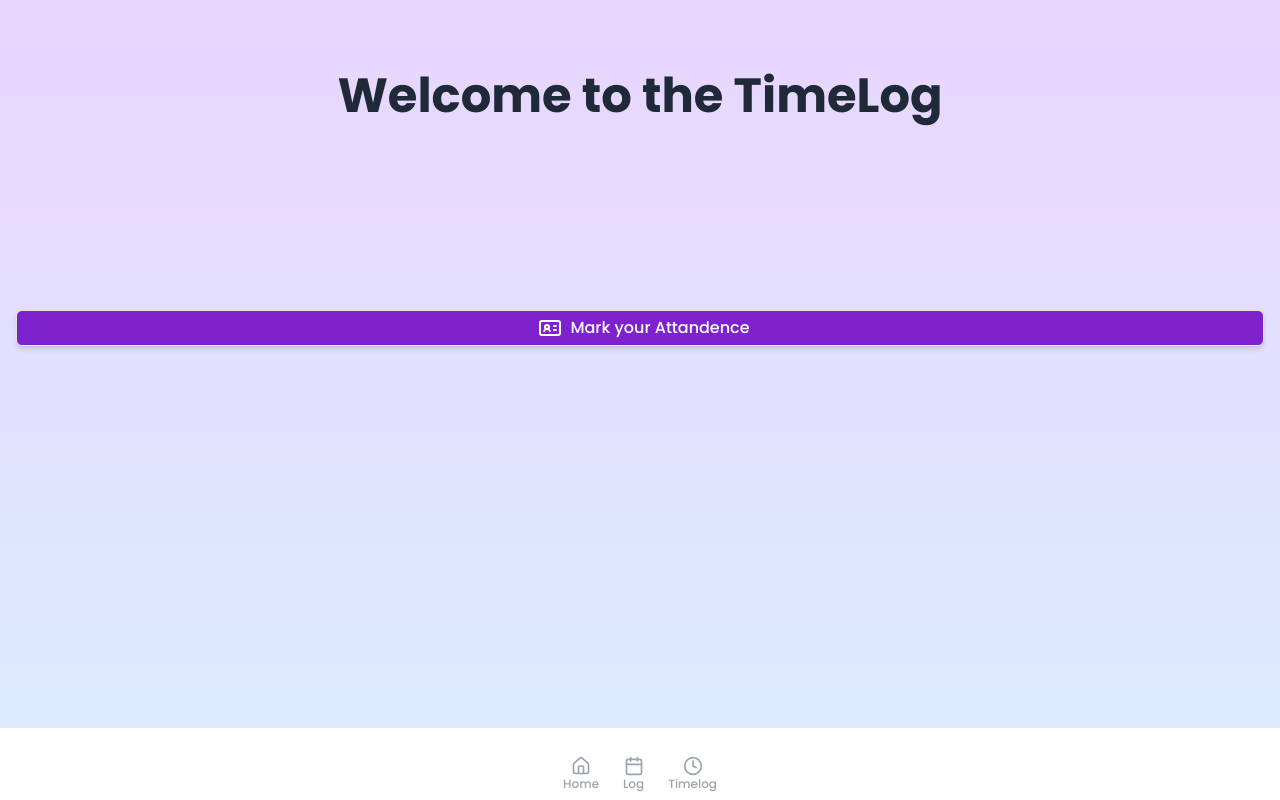
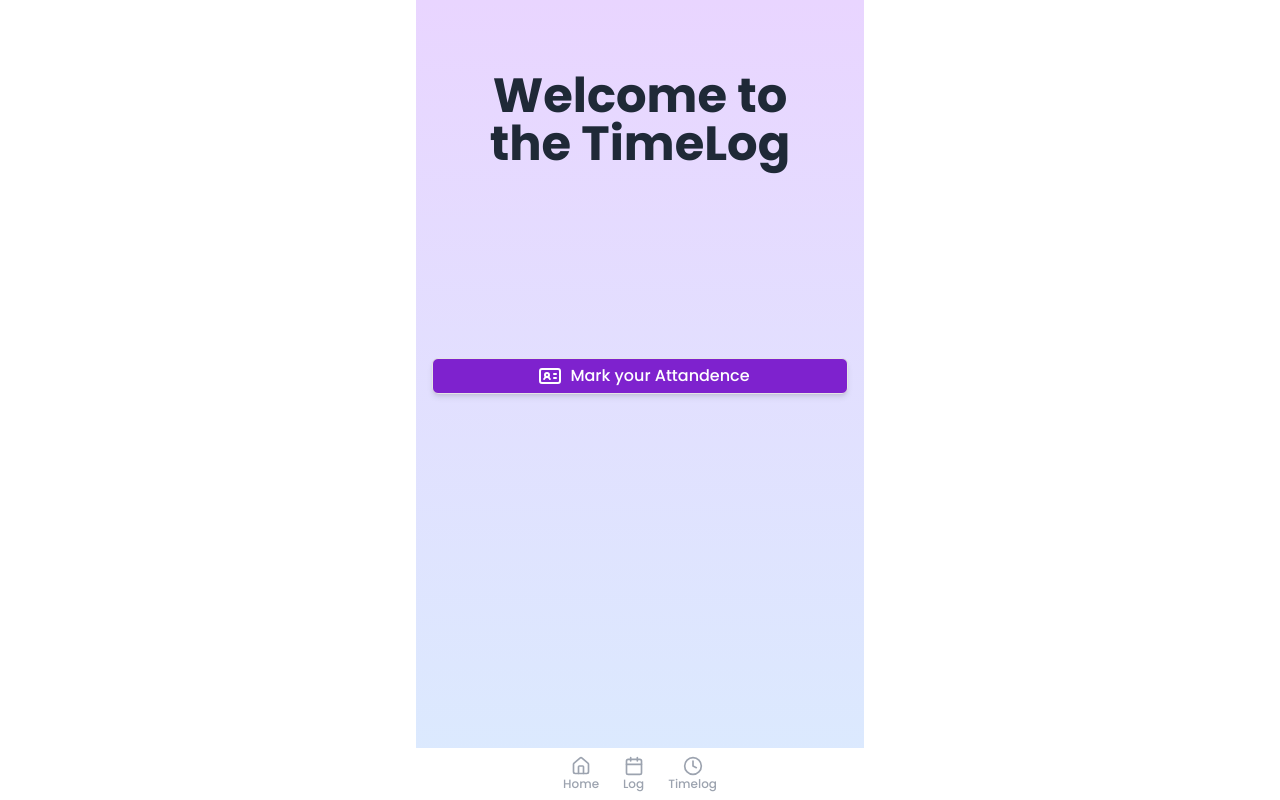
Before and after one commit to gauravThakur-sgl/time-log, a React (Vite) app: page / in a window 1280 px wide. Built offline with nearby package versions, Linux system fonts and the light colour scheme.

Commit message:
Added width to the mobile

```diff
--- a/src/routes/Root.tsx
+++ b/src/routes/Root.tsx
@@ -8,7 +8,8 @@ export const Root = () => {
   };
   return (
     <>
-      <div className="bg-gradient-to-b from-purple-200 to-blue-100 pb-20 px-4 pt-10 overflow-hidden">
+      <div className="flex justify-center items-center">
+        <div className="bg-gradient-to-b from-purple-200 to-blue-100 pb-20 px-4 pt-10 overflow-hidden max-w-md ">
           <h1 className="text-center text-5xl font-bold p-4 pt-8 text-gray-800">Welcome to the TimeLog</h1>
           <div className="flex justify-center items-center h-96 mb-32">
             <Button
@@ -20,6 +21,7 @@ export const Root = () => {
             />
           </div>
         </div>
+      </div>
       <div>
         <Outlet />
       </div>
```
Lines whose indentation alone changed are shown as unchanged.
